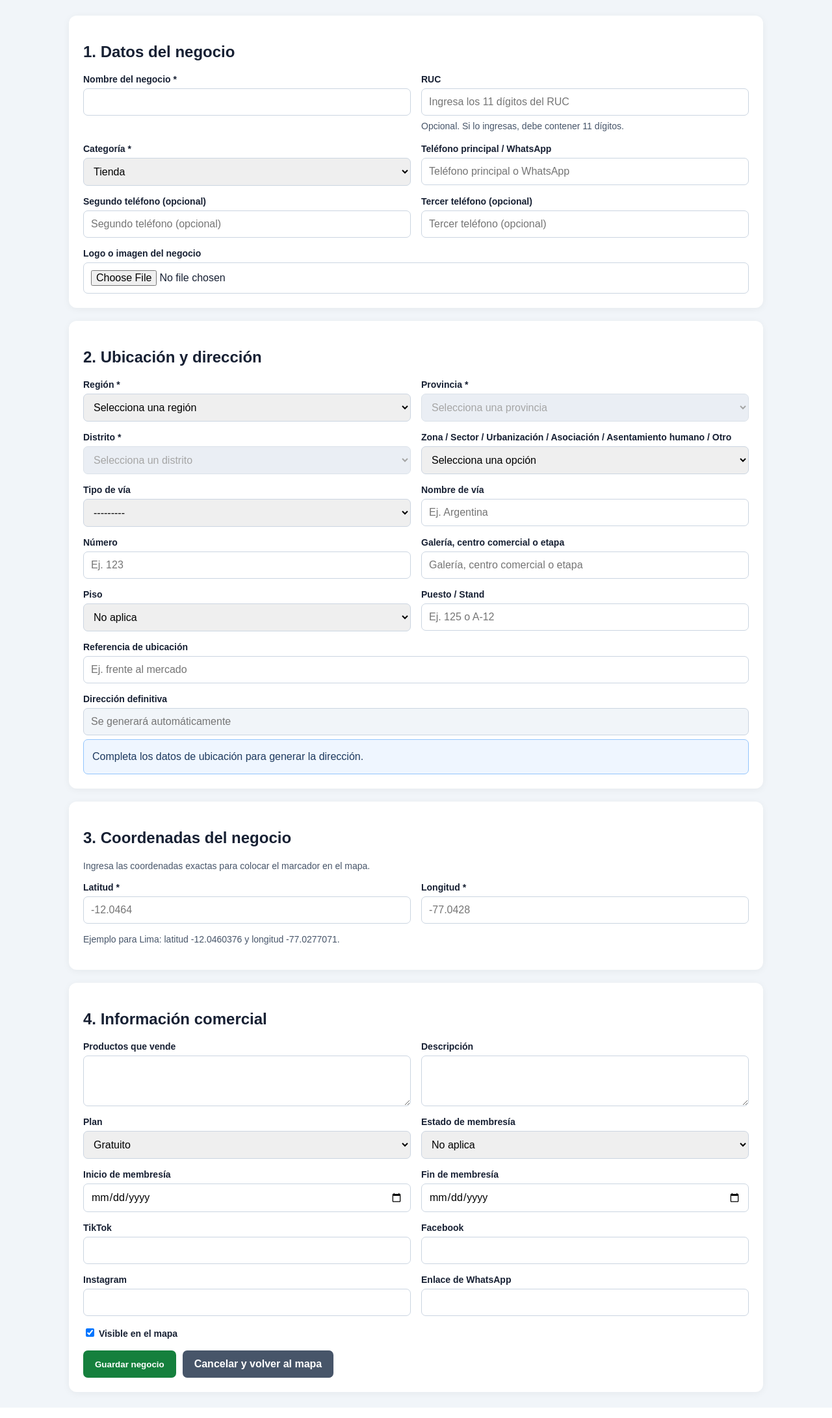
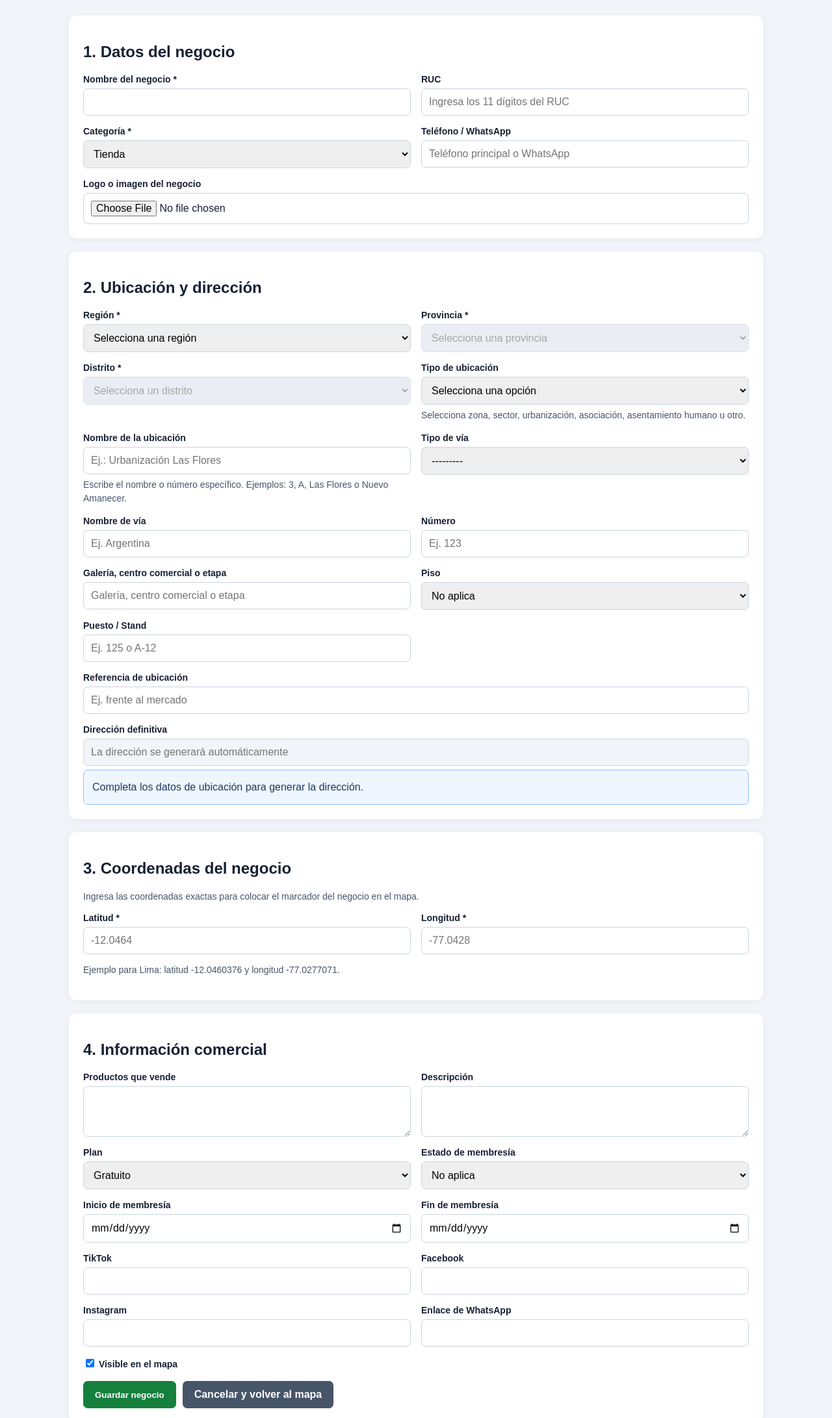
Before and after one commit to somagt-sg/mesaredonda360, a Django app: page /negocios/nuevo/ in a window 1280 px wide. Shown: the part 97-2280 px from the top of the page at 65% size. Run offline with Django 5.2, Linux system fonts and the light colour scheme; the visitor is signed in with stand-in values (Sample User, id 1).

Commit message:
Mejora formulario de registro de negocios

```diff
--- a/mapa/forms.py
+++ b/mapa/forms.py
@@ -55,6 +55,19 @@ class NegocioForm(forms.ModelForm):
         ],
         widget=forms.Select(
             attrs={"id": "id_zona_sector"}
+        ),
+    )
+
+    nombre_zona = forms.CharField(
+        required=False,
+        max_length=150,
+        label="Nombre de la ubicación",
+        widget=forms.TextInput(
+            attrs={
+                "id": "id_nombre_zona",
+                "placeholder": "Ej.: Urbanización Las Flores",
+                "maxlength": "150",
+            }
         ),
     )
 
--- a/mapa/templates/mapa/registrar_negocio.html
+++ b/mapa/templates/mapa/registrar_negocio.html
@@ -1,3 +1,4 @@
+
 {% load static %}
 <!DOCTYPE html>
 <html lang="es">
@@ -141,6 +142,8 @@
 
         .errorlist {
             color: #b91c1c;
+            font-size: 13px;
+            margin: 4px 0 0;
         }
 
         @media (max-width: 650px) {
@@ -177,6 +180,10 @@
             </section>
         {% endif %}
 
+        <!-- ====================================== -->
+        <!-- 1. DATOS DEL NEGOCIO                  -->
+        <!-- ====================================== -->
+
         <section class="panel">
             <h2>1. Datos del negocio</h2>
 
@@ -193,9 +200,6 @@
                     <label for="{{ form.ruc.id_for_label }}">RUC</label>
                     {{ form.ruc }}
                     {{ form.ruc.errors }}
-                    <small class="ayuda">
-                        Opcional. Si lo ingresas, debe contener 11 dígitos.
-                    </small>
                 </div>
 
                 <div class="campo">
@@ -208,26 +212,10 @@
 
                 <div class="campo">
                     <label for="{{ form.telefono.id_for_label }}">
-                        Teléfono principal / WhatsApp
+                        Teléfono / WhatsApp
                     </label>
                     {{ form.telefono }}
                     {{ form.telefono.errors }}
-                </div>
-
-                <div class="campo">
-                    <label for="{{ form.telefono_2.id_for_label }}">
-                        Segundo teléfono (opcional)
-                    </label>
-                    {{ form.telefono_2 }}
-                    {{ form.telefono_2.errors }}
-                </div>
-
-                <div class="campo">
-                    <label for="{{ form.telefono_3.id_for_label }}">
-                        Tercer teléfono (opcional)
-                    </label>
-                    {{ form.telefono_3 }}
-                    {{ form.telefono_3.errors }}
                 </div>
 
                 <div class="campo completo">
@@ -239,6 +227,10 @@
                 </div>
             </div>
         </section>
+
+        <!-- ====================================== -->
+        <!-- 2. UBICACIÓN Y DIRECCIÓN               -->
+        <!-- ====================================== -->
 
         <section class="panel">
             <h2>2. Ubicación y dirección</h2>
@@ -280,10 +272,30 @@
 
                 <div class="campo">
                     <label for="{{ form.zona_sector.id_for_label }}">
-                        Zona / Sector / Urbanización / Asociación / Asentamiento humano / Otro
+                        Tipo de ubicación
                     </label>
+
                     {{ form.zona_sector }}
                     {{ form.zona_sector.errors }}
+
+                    <span class="ayuda">
+                        Selecciona zona, sector, urbanización, asociación,
+                        asentamiento humano u otro.
+                    </span>
+                </div>
+
+                <div class="campo">
+                    <label for="{{ form.nombre_zona.id_for_label }}">
+                        Nombre de la ubicación
+                    </label>
+
+                    {{ form.nombre_zona }}
+                    {{ form.nombre_zona.errors }}
+
+                    <span class="ayuda">
+                        Escribe el nombre o número específico. Ejemplos:
+                        3, A, Las Flores o Nuevo Amanecer.
+                    </span>
                 </div>
 
                 <div class="campo">
@@ -303,7 +315,9 @@
                 </div>
 
                 <div class="campo">
-                    <label for="{{ form.numero.id_for_label }}">Número</label>
+                    <label for="{{ form.numero.id_for_label }}">
+                        Número
+                    </label>
                     {{ form.numero }}
                     {{ form.numero.errors }}
                 </div>
@@ -317,13 +331,15 @@
                 </div>
 
                 <div class="campo">
-                    <label for="id_piso">Piso</label>
+                    <label for="{{ form.piso.id_for_label }}">Piso</label>
                     {{ form.piso }}
                     {{ form.piso.errors }}
                 </div>
 
                 <div class="campo">
-                    <label for="id_puesto">Puesto / Stand</label>
+                    <label for="{{ form.puesto.id_for_label }}">
+                        Puesto / Stand
+                    </label>
                     {{ form.puesto }}
                     {{ form.puesto.errors }}
                 </div>
@@ -346,24 +362,31 @@
                         id="id_direccion"
                         name="direccion"
                         value="{{ form.direccion.value|default_if_none:'' }}"
-                        placeholder="Se generará automáticamente"
+                        placeholder="La dirección se generará automáticamente"
                         readonly
                     >
 
-                    <div id="direccion_previa" class="direccion-vista">
+                    <div
+                        id="direccion_previa"
+                        class="direccion-vista"
+                        aria-live="polite"
+                    >
                         Completa los datos de ubicación para generar la dirección.
                     </div>
-
-                    {{ form.direccion.errors }}
                 </div>
             </div>
         </section>
+
+        <!-- ====================================== -->
+        <!-- 3. COORDENADAS                         -->
+        <!-- ====================================== -->
 
         <section class="panel">
             <h2>3. Coordenadas del negocio</h2>
 
             <p class="ayuda">
-                Ingresa las coordenadas exactas para colocar el marcador en el mapa.
+                Ingresa las coordenadas exactas para colocar el marcador
+                del negocio en el mapa.
             </p>
 
             <div class="grid">
@@ -388,6 +411,10 @@
                 Ejemplo para Lima: latitud -12.0460376 y longitud -77.0277071.
             </p>
         </section>
+
+        <!-- ====================================== -->
+        <!-- 4. INFORMACIÓN COMERCIAL               -->
+        <!-- ====================================== -->
 
         <section class="panel">
             <h2>4. Información comercial</h2>
@@ -491,6 +518,7 @@
     </form>
 </main>
 
+<!-- Datos de ubicación del Perú -->
 {{ departamentos_json|json_script:"departamentos-data" }}
 {{ provincias_json|json_script:"provincias-data" }}
 {{ distritos_json|json_script:"distritos-data" }}
@@ -506,10 +534,12 @@ document.addEventListener("DOMContentLoaded", function () {
     const direccionInput = document.getElementById("id_direccion");
     const direccionPrevia = document.getElementById("direccion_previa");
 
+    const zonaSector = document.getElementById("id_zona_sector");
+    const nombreZona = document.getElementById("id_nombre_zona");
+
     const tipoVia = document.getElementById("id_tipo_via");
     const nombreVia = document.getElementById("id_nombre_via");
     const numero = document.getElementById("id_numero");
-    const zonaSector = document.getElementById("id_zona_sector");
     const etapa = document.getElementById("id_etapa");
     const piso = document.getElementById("id_piso");
     const puesto = document.getElementById("id_puesto");
@@ -535,8 +565,10 @@ document.addEventListener("DOMContentLoaded", function () {
         distritos = leerJSON("distritos-data");
     } catch (error) {
         console.error("Error leyendo los archivos de ubigeo:", error);
+
         regionSelect.innerHTML =
             '<option value="">Error al cargar regiones</option>';
+
         return;
     }
 
@@ -626,6 +658,7 @@ document.addEventListener("DOMContentLoaded", function () {
             vistos.add(id);
 
             const opcion = document.createElement("option");
+
             opcion.value = nombre;
             opcion.textContent = nombre;
             opcion.dataset.ubigeoId = id;
@@ -757,6 +790,10 @@ document.addEventListener("DOMContentLoaded", function () {
 
     distritoSelect.addEventListener("change", actualizarDireccion);
 
+    function texto(campo) {
+        return campo && campo.value ? campo.value.trim() : "";
+    }
+
     function valor(select) {
         if (!select) return "";
 
@@ -767,38 +804,85 @@ document.addEventListener("DOMContentLoaded", function () {
         return opcion.textContent.trim();
     }
 
-    function texto(campo) {
-        return campo && campo.value ? campo.value.trim() : "";
+    function etiquetaUbicacion(tipo, nombre) {
+        const tipoLimpio = (tipo || "").trim();
+        let nombreLimpio = (nombre || "").trim();
+
+        if (!tipoLimpio) {
+            return nombreLimpio;
+        }
+
+        /*
+         * Evita duplicar el tipo cuando se escribe, por ejemplo,
+         * "Zona 3" en lugar de escribir solamente "3".
+         */
+        if (
+            nombreLimpio.toLocaleLowerCase("es").startsWith(
+                tipoLimpio.toLocaleLowerCase("es")
+            )
+        ) {
+            return nombreLimpio;
+        }
+
+        return nombreLimpio
+            ? tipoLimpio + " " + nombreLimpio
+            : tipoLimpio;
     }
 
     function construirDireccion() {
         const partes = [];
 
-        if (tipoVia && tipoVia.value) {
-            const etiqueta =
-                tipoVia.options[tipoVia.selectedIndex].text.trim();
+        // Tipo de ubicación y nombre específico
+        const ubicacion = etiquetaUbicacion(
+            texto(zonaSector),
+            texto(nombreZona)
+        );
 
-            if (etiqueta && etiqueta !== "---------") {
-                partes.push(etiqueta);
-            }
+        if (ubicacion) {
+            partes.push(ubicacion);
         }
 
-        if (texto(nombreVia)) partes.push(texto(nombreVia));
+        // Tipo y nombre de vía
+        const tipoViaTexto = tipoVia && tipoVia.value
+            ? tipoVia.options[tipoVia.selectedIndex].text.trim()
+            : "";
 
-        if (texto(numero)) partes.push("N.° " + texto(numero));
+        const nombreViaTexto = texto(nombreVia);
 
-        if (texto(zonaSector)) partes.push(texto(zonaSector));
+        if (
+            tipoViaTexto &&
+            tipoViaTexto !== "---------"
+        ) {
+            if (nombreViaTexto) {
+                partes.push(tipoViaTexto + " " + nombreViaTexto);
+            } else {
+                partes.push(tipoViaTexto);
+            }
+        } else if (nombreViaTexto) {
+            partes.push(nombreViaTexto);
+        }
 
-        if (texto(etapa)) partes.push(texto(etapa));
+        // Número del inmueble
+        if (texto(numero)) {
+            partes.push("N.° " + texto(numero));
+        }
 
+        // Galería, centro comercial o etapa
+        if (texto(etapa)) {
+            partes.push(texto(etapa));
+        }
+
+        // Piso
         if (piso && piso.value) {
             partes.push("piso " + piso.value);
         }
 
+        // Puesto o stand
         if (texto(puesto)) {
             partes.push("Puesto / Stand " + texto(puesto));
         }
 
+        // Distrito, provincia y región
         if (valor(distritoSelect)) {
             partes.push("distrito de " + valor(distritoSelect));
         }
@@ -811,6 +895,7 @@ document.addEventListener("DOMContentLoaded", function () {
             partes.push("región " + valor(regionSelect));
         }
 
+        // Referencia adicional
         if (texto(referencia)) {
             partes.push("Referencia: " + texto(referencia));
         }
@@ -828,10 +913,11 @@ document.addEventListener("DOMContentLoaded", function () {
     }
 
     [
+        zonaSector,
+        nombreZona,
         tipoVia,
         nombreVia,
         numero,
-        zonaSector,
         etapa,
         piso,
         puesto,
```
